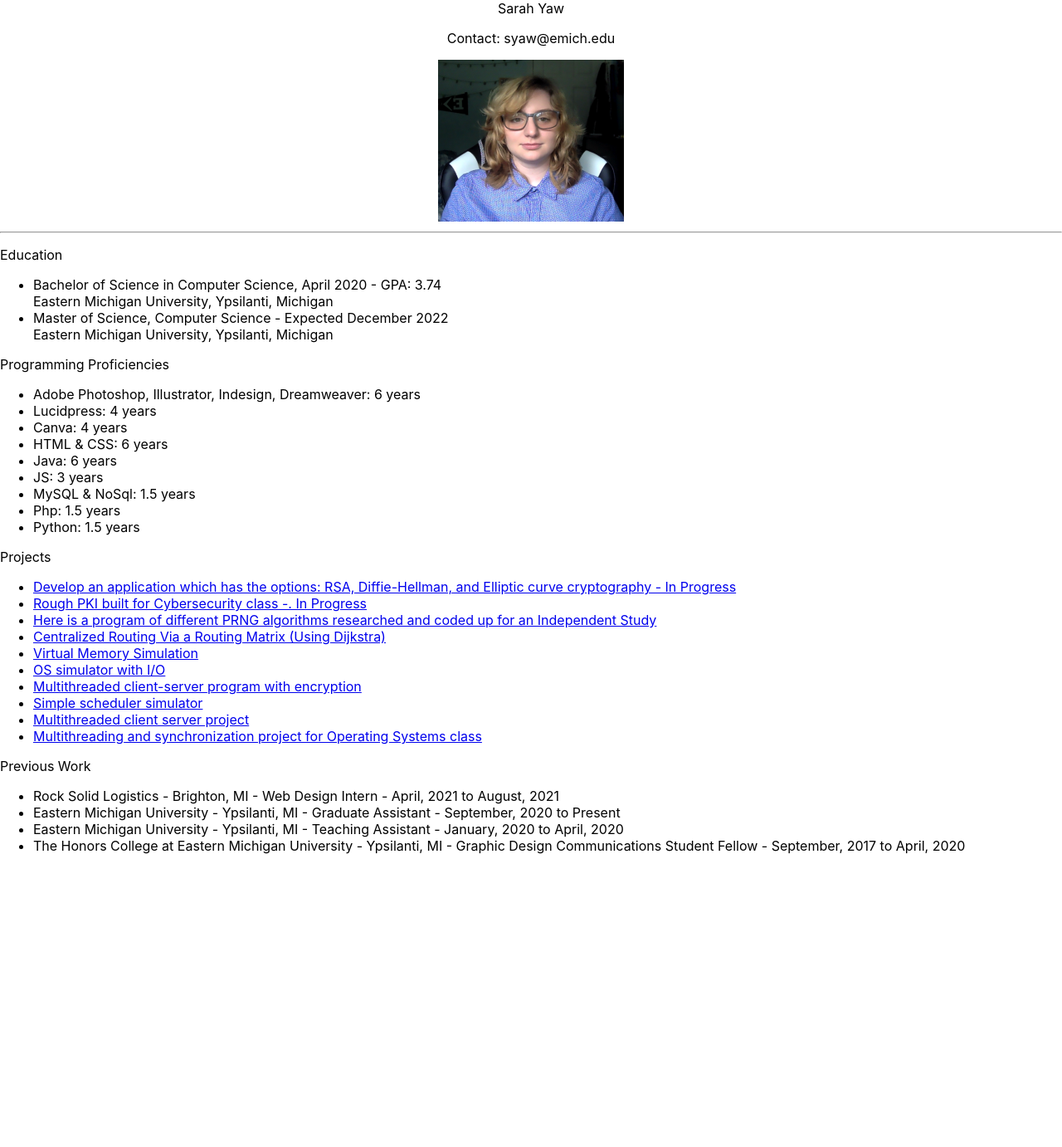
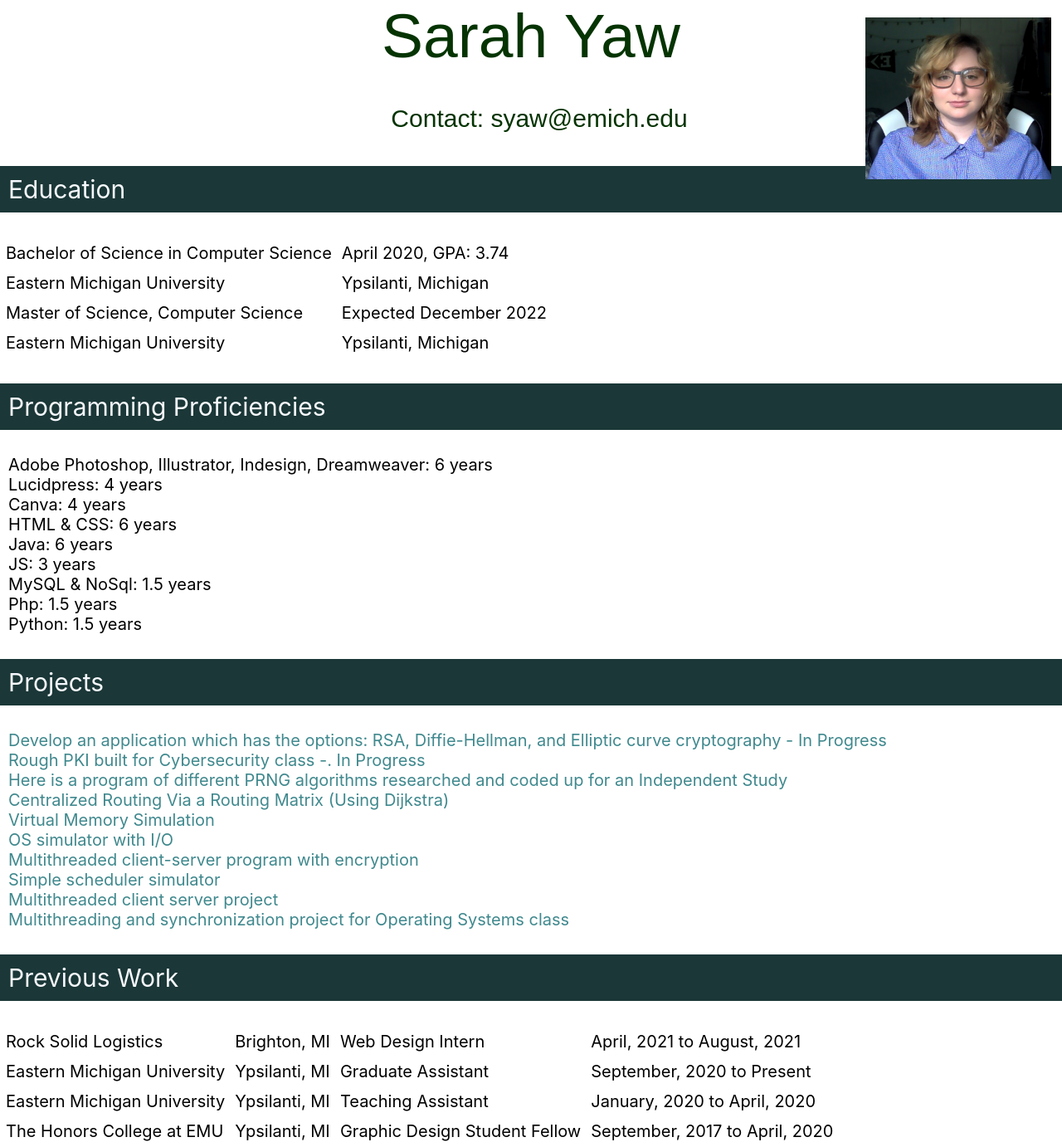
Before and after one commit to COSC631-2021Fall/profile-app-SarahYaw, a React (Create React App) app in the folder profile-app/: page / in a window 1280 px wide. Shown: the whole page at 83% size. Before the commit the page ends 1045 px from the top, so only its background shows below. Built offline with nearby package versions, Linux system fonts and the light colour scheme.

Commit message:
Styling added

```diff
--- a/profile-app/src/App.css
+++ b/profile-app/src/App.css
@@ -1,38 +1,45 @@
 .App {
   text-align: center;
+  color:#053402;
+  font-family:Arial, Helvetica, sans-serif;
 }
 
-.App-logo {
-  height: 40vmin;
-  pointer-events: none;
+
+header {
+  font-size:75px;
 }
 
-@media (prefers-reduced-motion: no-preference) {
-  .App-logo {
-    animation: App-logo-spin infinite 20s linear;
-  }
+img {
+  float:right;
+  margin:1%;
+  margin-top:-14%;
 }
 
-.App-header {
-  background-color: #282c34;
-  min-height: 100vh;
-  display: flex;
-  flex-direction: column;
-  align-items: center;
-  justify-content: center;
-  font-size: calc(10px + 2vmin);
-  color: white;
+.Footer {
+  color:#053402;
+  font-family:Arial, Helvetica, sans-serif;
 }
 
-.App-link {
-  color: #61dafb;
+p {
+  background-color:#1B3737;
+  width:100%;
+  padding:10px;
+  color:#F6F9FF;
+  font-size:30px;
 }
 
-@keyframes App-logo-spin {
-  from {
-    transform: rotate(0deg);
-  }
-  to {
-    transform: rotate(360deg);
-  }
+a {
+  text-decoration: none;
+  color: #40898E;
 }
+
+ul{
+  list-style: none;
+  font-size:20px;
+  padding-left:10px;
+}
+
+td {
+  padding:5px;
+  font-size:20px;
+}
--- a/profile-app/src/App.js
+++ b/profile-app/src/App.js
@@ -2,16 +2,17 @@ import './App.css';
 import picture from './Sarah.png';
 
 function App() {
+  const subtitle = {
+    color: "#053402",
+    backgroundColor: "white",
+  };
   return (
     <div className="App">
       <header>Sarah Yaw</header>
-      <p>Contact: syaw@emich.edu</p>
+      <p style={subtitle}>Contact: syaw@emich.edu</p>
       <img src={picture} alt="Sarah"/>
-      <hr/>
     </div>
   );
 }
 
-
-
 export default App;
--- a/profile-app/src/components.js
+++ b/profile-app/src/components.js
@@ -5,10 +5,10 @@ import './App.css';
       <>
         <div>
             <p>Education</p>
-            <ul>
-                <li>Bachelor of Science in Computer Science, April 2020 - GPA: 3.74   <br/>Eastern Michigan University, Ypsilanti, Michigan</li>
-                <li>Master of Science, Computer Science - Expected December 2022   <br/>Eastern Michigan University, Ypsilanti, Michigan</li>
-            </ul>
+            <table>
+                <tr><td>Bachelor of Science in Computer Science</td><td>April 2020, GPA: 3.74</td></tr><tr><td>Eastern Michigan University</td><td>Ypsilanti, Michigan</td></tr>
+                <tr><td>Master of Science, Computer Science</td><td>Expected December 2022</td></tr><tr><td>Eastern Michigan University</td><td>Ypsilanti, Michigan</td></tr>
+            </table>
         </div>
         <div>
             <p>Programming Proficiencies</p>
@@ -41,12 +41,12 @@ import './App.css';
         </div>
         <div>
             <p>Previous Work</p>
-            <ul>
-                <li>Rock Solid Logistics - Brighton, MI - Web Design Intern - April, 2021 to August, 2021</li>
-                <li>Eastern Michigan University - Ypsilanti, MI - Graduate Assistant - September, 2020 to Present</li>
-                <li>Eastern Michigan University - Ypsilanti, MI - Teaching Assistant - January, 2020 to April, 2020</li>
-                <li>The Honors College at Eastern Michigan University - Ypsilanti, MI - Graphic Design Communications Student Fellow - September, 2017 to April, 2020</li>
-            </ul>
+            <table>
+                <tr><td>Rock Solid Logistics</td><td>Brighton, MI</td><td>Web Design Intern</td><td>April, 2021 to August, 2021</td></tr>
+                <tr><td>Eastern Michigan University</td><td>Ypsilanti, MI</td><td>Graduate Assistant</td><td>September, 2020 to Present</td></tr>
+                <tr><td>Eastern Michigan University</td><td>Ypsilanti, MI</td><td>Teaching Assistant</td><td>January, 2020 to April, 2020</td></tr>
+                <tr><td>The Honors College at EMU</td><td>Ypsilanti, MI</td><td>Graphic Design Student Fellow</td><td>September, 2017 to April, 2020</td></tr>
+            </table>
         </div>
     </>
     );
--- a/profile-app/src/index.js
+++ b/profile-app/src/index.js
@@ -12,9 +12,3 @@ ReactDOM.render(
   </React.StrictMode>,
   document.getElementById('root')
 );
-//ReactDOM.render(
-//  <React.StrictMode>
-//    <Footer />
-//  </React.StrictMode>,
-//  document.getElementById('footer')
-//);
```
